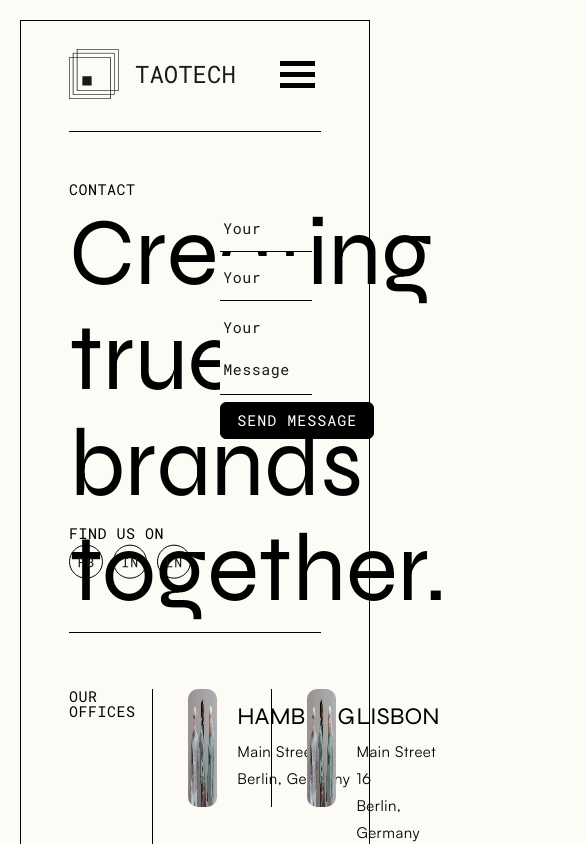
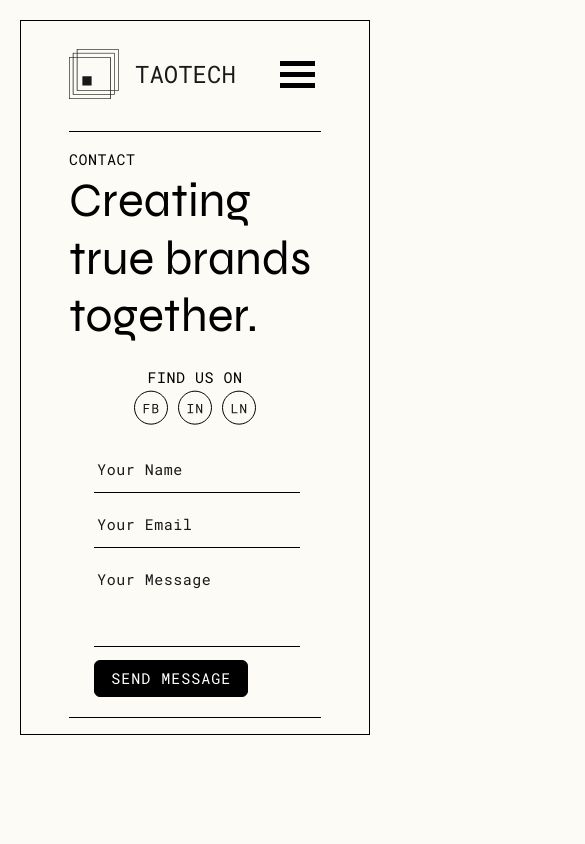
Before and after one commit to taodemy/website, a Next.js app: page /contact in a window 390 px wide. Shown: the top 844 px of the page, 585 px wide, since content can reach past the window. Built offline with nearby package versions, Linux system fonts and the light colour scheme.

Commit message:
update: add responsive for sendmsg section

```diff
--- a/components/general/SendMsg.tsx
+++ b/components/general/SendMsg.tsx
@@ -3,8 +3,13 @@ import { fontSyne, fontRobotoMono } from "@/pages/_app";
 import SocialMedia from "./SocialMedia/SocialMedia";
 import Button from "../base/Button";
 import { useEffect, useRef, useState } from "react";
+import EViewPortQuery from "@/constants/viewPortSize";
+import useMediaQuery from "@/hooks/useMediaQuery";
+
+const { DESKTOP, TABLET, PHONE } = EViewPortQuery;
 
 const SendMsg = () => {
+  const isPhoneSize = useMediaQuery(PHONE);
   const [usernameField, setUsernameField] = useState("");
   const [emailField, setEmailField] = useState("");
   const [messageField, setMessageField] = useState("");
@@ -65,7 +70,11 @@ const SendMsg = () => {
           >
             CONTACT
           </p>
-          <h1 className={`global__heading--medium ${fontSyne.className}`}>
+          <h1
+            className={`${isPhoneSize ? "global__heading-h2" : "global__heading--medium"} ${
+              fontSyne.className
+            }`}
+          >
             Creating true brands together.
           </h1>
         </div>
--- a/layouts/index.tsx
+++ b/layouts/index.tsx
@@ -13,7 +13,7 @@ const Layout = ({ children }: LayoutProps) => {
         <Header />
       </section>
       <main>{children}</main>
-      <Footer />
+      {/* <Footer /> */}
     </div>
   );
 };
--- a/pages/contact.tsx
+++ b/pages/contact.tsx
@@ -15,8 +15,8 @@ export default function Contact() {
       </Head>
       <main>
         <SendMsg />
-        <OurOffices />
-        <CommonQuestions />
+        {/* <OurOffices /> */}
+        {/* <CommonQuestions /> */}
       </main>
     </>
   );
--- a/styles/SendMsg.module.css
+++ b/styles/SendMsg.module.css
@@ -1,16 +1,16 @@
 .msg__container {
   display: flex;
   align-items: center;
-  height: 500px;
   border-bottom: 1px solid var(--border-default);
 }
 .msg_left__container {
   display: flex;
   flex-direction: column;
   justify-content: space-between;
+  padding-top: 40px;
+  padding-bottom: 40px;
   padding-right: 10%;
   width: 50%;
-  height: 80%;
 }
 .msg_left_title__container {
   width: 100%;
@@ -20,6 +20,7 @@
   margin-bottom: 2%;
 }
 .social_media__container {
+  margin-top: 10%;
   display: flex;
   flex-direction: column;
   align-items: flex-start;
@@ -29,7 +30,6 @@
 }
 .msg_form__container {
   width: 35%;
-  height: 70%;
 }
 .label_input__container {
   position: relative;
@@ -53,3 +53,21 @@
   line-height: 280%;
   color: var(--text-default);
 }
+@media screen and (max-width: 743px) {
+  .msg__container {
+    flex-direction: column;
+  }
+  .msg_left__container {
+    width: 100%;
+    padding-top: 20px;
+    padding-bottom: 20px;
+    padding-right: 0;
+  }
+  .social_media__container {
+    align-items: center;
+  }
+  .msg_form__container {
+    width: 80%;
+    margin-bottom: 20px;
+  }
+}
```
